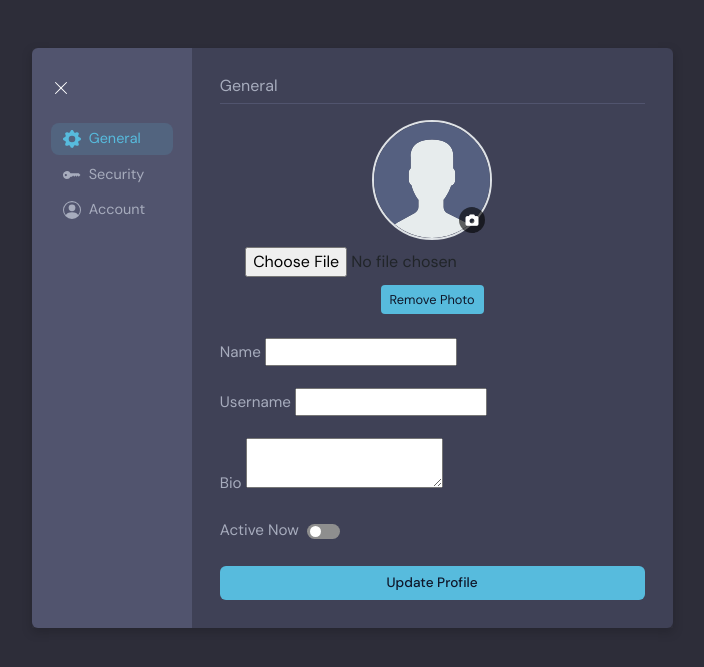
After one commit to athikapriya/django-studyhub, a Django app: template base/templates/users/user_edit.html in a window 1280 px wide. The commit adds this page. Shown: the top 667 px of the page, without its empty margins (288-992 px from the left). Run offline with Django 3.2, Linux system fonts and the light colour scheme; the template is opened without the code that fills it, so the values that code supplies are empty, except form fields; tables that the repository leaves empty hold one stand-in row (values such as "Sample post"); form fields are guessed from the names that the template uses; some libraries are stand-ins or nearby versions.

Commit message:
refactor: move user profile edit into settings layout with sidebar navigation

```diff
--- a/base/forms.py
+++ b/base/forms.py
@@ -72,7 +72,7 @@ class EditUserForm(ModelForm):
             }),
             "bio": forms.Textarea(attrs={
                 "class": "form-control form-control-sm form-input-custom",
-                "rows": 4,
+                "rows": 3,
                 "style": "resize:none;"
             }),
             'avatar': forms.FileInput(attrs=
--- a/base/templates/base/navbar.html
+++ b/base/templates/base/navbar.html
@@ -165,16 +165,7 @@ nav .dropdown-menu {
                     </li>
 
                     <li>
-                        <a class="dropdown-item d-flex align-items-center " href="{% url 'user-edit' request.user.username %}" >
-                            <svg xmlns="http://www.w3.org/2000/svg" width="16" height="16" fill="currentColor" class="bi bi-pen-fill me-2" viewBox="0 0 16 16">
-                                <path d="m13.498.795.149-.149a1.207 1.207 0 1 1 1.707 1.708l-.149.148a1.5 1.5 0 0 1-.059 2.059L4.854 14.854a.5.5 0 0 1-.233.131l-4 1a.5.5 0 0 1-.606-.606l1-4a.5.5 0 0 1 .131-.232l9.642-9.642a.5.5 0 0 0-.642.056L6.854 4.854a.5.5 0 1 1-.708-.708L9.44.854A1.5 1.5 0 0 1 11.5.796a1.5 1.5 0 0 1 1.998-.001"/>
-                            </svg>
-                            Edit Profile
-                        </a>
-                    </li>
-
-                    <li>
-                        <a class="dropdown-item d-flex align-items-center" href="#" >
+                        <a class="dropdown-item d-flex align-items-center" href="{% url 'user-edit' request.user.username %}" >
                             <svg xmlns="http://www.w3.org/2000/svg" width="16" height="16" fill="currentColor" class="bi bi-gear-fill me-2" viewBox="0 0 16 16">
                                 <path d="M9.405 1.05c-.413-1.4-2.397-1.4-2.81 0l-.1.34a1.464 1.464 0 0 1-2.105.872l-.31-.17c-1.283-.698-2.686.705-1.987 1.987l.169.311c.446.82.023 1.841-.872 2.105l-.34.1c-1.4.413-1.4 2.397 0 2.81l.34.1a1.464 1.464 0 0 1 .872 2.105l-.17.31c-.698 1.283.705 2.686 1.987 1.987l.311-.169a1.464 1.464 0 0 1 2.105.872l.1.34c.413 1.4 2.397 1.4 2.81 0l.1-.34a1.464 1.464 0 0 1 2.105-.872l.31.17c1.283.698 2.686-.705 1.987-1.987l-.169-.311a1.464 1.464 0 0 1 .872-2.105l.34-.1c1.4-.413 1.4-2.397 0-2.81l-.34-.1a1.464 1.464 0 0 1-.872-2.105l.17-.31c.698-1.283-.705-2.686-1.987-1.987l-.311.169a1.464 1.464 0 0 1-2.105-.872zM8 10.93a2.929 2.929 0 1 1 0-5.86 2.929 2.929 0 0 1 0 5.858z"/>
                             </svg>
--- /dev/null
+++ b/base/templates/users/user_edit.html
@@ -0,0 +1,167 @@
+{% extends 'base/main.html' %}
+{% load static %}
+
+{% block css %}
+<link rel="stylesheet" href="{% static 'css/users/style.css' %}">
+{% endblock %}
+
+{% block content %}
+<main class="account-settings">
+    <div class="container">
+        <div class="row my-5">
+            <div class="col-lg-9 col-xl-7 mx-auto">
+                <div class="d-flex">
+                    <div class="row g-0" style="box-shadow: 0 4px 10px rgba(0, 0, 0, 0.18);">
+
+                        <div class="col-2 col-md-4 col-lg-3 color-bg-surface settings-sidebar">
+                            <div class="settings-header">
+                                <a href="javascript:history.back()"  class="text-decoration-none " style="color: var(--color-text-primary)">
+                                    <svg xmlns="http://www.w3.org/2000/svg" width="16" height="16" fill="currentColor" class="bi bi-x-lg" viewBox="0 0 16 16">
+                                        <path d="M2.146 2.854a.5.5 0 1 1 .708-.708L8 7.293l5.146-5.147a.5.5 0 0 1 .708.708L8.707 8l5.147 5.146a.5.5 0 0 1-.708.708L8 8.707l-5.146 5.147a.5.5 0 0 1-.708-.708L7.293 8z"/>
+                                    </svg>
+                                </a>
+                            </div>
+
+                            <div class="settings-links">
+                                <ul class="mb-0 ps-0 ">
+                                    <li class="mt-4 mb-1">
+                                        <a href="{% url 'user-edit' request.user.username %}" class="setting-link d-flex align-items-center gap-2 active">
+                                            <svg xmlns="http://www.w3.org/2000/svg" width="16" height="16" fill="currentColor" class="bi bi-gear-fill" viewBox="0 0 16 16">
+                                                <path d="M9.405 1.05c-.413-1.4-2.397-1.4-2.81 0l-.1.34a1.464 1.464 0 0 1-2.105.872l-.31-.17c-1.283-.698-2.686.705-1.987 1.987l.169.311c.446.82.023 1.841-.872 2.105l-.34.1c-1.4.413-1.4 2.397 0 2.81l.34.1a1.464 1.464 0 0 1 .872 2.105l-.17.31c-.698 1.283.705 2.686 1.987 1.987l.311-.169a1.464 1.464 0 0 1 2.105.872l.1.34c.413 1.4 2.397 1.4 2.81 0l.1-.34a1.464 1.464 0 0 1 2.105-.872l.31.17c1.283.698 2.686-.705 1.987-1.987l-.169-.311a1.464 1.464 0 0 1 .872-2.105l.34-.1c1.4-.413 1.4-2.397 0-2.81l-.34-.1a1.464 1.464 0 0 1-.872-2.105l.17-.31c.698-1.283-.705-2.686-1.987-1.987l-.311.169a1.464 1.464 0 0 1-2.105-.872zM8 10.93a2.929 2.929 0 1 1 0-5.86 2.929 2.929 0 0 1 0 5.858z"/>
+                                            </svg>
+                                            <span>General </span>
+                                        </a>
+                                    </li>
+                                    <li class="mb-1">
+                                        <a href="" class="setting-link d-flex align-items-center gap-2">
+                                            <svg xmlns="http://www.w3.org/2000/svg" width="16" height="16" fill="currentColor" class="bi bi-key-fill" viewBox="0 0 16 16">
+                                                <path d="M3.5 11.5a3.5 3.5 0 1 1 3.163-5H14L15.5 8 14 9.5l-1-1-1 1-1-1-1 1-1-1-1 1H6.663a3.5 3.5 0 0 1-3.163 2M2.5 9a1 1 0 1 0 0-2 1 1 0 0 0 0 2"/>
+                                            </svg>
+                                            <span>Security</span>
+                                        </a>
+                                    </li>
+                                    <li>
+                                        <a href="" class="setting-link d-flex align-items-center gap-2">
+                                            <svg xmlns="http://www.w3.org/2000/svg" width="15" height="15" fill="currentColor" class="bi bi-person-circle" viewBox="0 0 16 16">
+                                                <path d="M11 6a3 3 0 1 1-6 0 3 3 0 0 1 6 0"/>
+                                                <path fill-rule="evenodd" d="M0 8a8 8 0 1 1 16 0A8 8 0 0 1 0 8m8-7a7 7 0 0 0-5.468 11.37C3.242 11.226 4.805 10 8 10s4.757 1.225 5.468 2.37A7 7 0 0 0 8 1"/>
+                                            </svg>
+                                            <span>Account</span>
+                                        </a>
+                                    </li>
+                                </ul>
+                            </div>
+                        </div>
+                        <div class="col-10 col-md-8 col-lg-9  color-bg-main settings-main">
+                            <div>
+                                <h5 style="border-bottom: 1px solid var(--color-neutral);" class="pb-2 color-text-tertiary fw-normal">General</h5>
+                            </div>
+                            <form method="POST" enctype="multipart/form-data" class="">
+                                {% csrf_token %}
+
+                                <!-- Avatar Circle with Camera Icon -->
+                                <div class="text-center mb-4 position-relative d-inline-block">
+                                    <label for="id_avatar" style="cursor:pointer; position: relative;">
+                                        {% if user.avatar %}
+                                            <img src="{{ user.avatar.url }}" id="avatarPreview" class="rounded-circle" width="120" height="120" style="object-fit: cover;" alt="avatar">
+                                        {% else %}
+                                            <img src="{% static 'images/profile.svg' %}" id="avatarPreview" class="rounded-circle" width="120" height="120" style="object-fit: cover;" alt="avatar">
+                                        {% endif %}
+
+                                        <div class="camera-overlay">
+                                            <i class="fa fa-camera text-white"></i>
+                                        </div>
+                                    </label>
+                                    {{ form.avatar }}
+                                    <input type="hidden" name="remove_avatar" id="removeAvatarInput" value="false">
+
+                                    <!-- Remove Photo Button -->
+                                    <div class="mt-2">
+                                        <button type="button" class="btn btn-sm" id="removePhotoBtn">Remove Photo</button>
+                                    </div>
+                                </div>
+
+                                <!-- Other Fields -->
+                                <div class="mb-3">
+                                    <label class="form-label">Name</label>
+                                    {{ form.name }}
+
+                                    {% for error in form.name.errors %}
+                                        <div class="text-white-50 small mt-1 fst-italic error-msg">
+                                            {{ error }}
+                                        </div>
+                                    {% endfor %}
+                                </div>
+
+                                <div class="mb-3">
+                                    <label class="form-label">Username</label>
+                                    {{ form.username }}
+
+                                    {% for error in form.username.errors %}
+                                        <div class="text-white-50 small mt-1 fst-italic error-msg">
+                                            {{ error }}
+                                        </div>
+                                    {% endfor%}
+                                </div>
+
+                                <div class="mb-3">
+                                    <label class="form-label">Bio</label>
+                                    {{ form.bio }}
+
+                                    {% for error in form.bio.errors %}
+                                        <div class="text-white-50 small mt-1 fst-italic error-msg">
+                                            {{ error }}
+                                        </div>
+                                    {% endfor %}
+                                </div>
+
+                                <div class="mb-3 d-flex align-items-center gap-2">
+                                    <label class="form-label mb-0">Active Now</label>
+                                    <label class="switch mb-0">
+                                        <input type="checkbox" name="is_online" id="id_is_online" {% if user.is_online %}checked{% endif %}>
+                                        <span class="slider round"></span>
+                                    </label>
+                                </div>
+
+                                <button type="submit" class="btn w-100 mt-2 update-btn">Update Profile</button>
+                            </form>
+                        </div>
+
+
+                    </div>
+                </div>
+            </div>
+        </div>
+    </div>
+</main>
+
+
+
+<!-- JS -->
+<script>
+const avatarInput = document.getElementById("id_avatar");
+const avatarPreview = document.getElementById("avatarPreview");
+const removeBtn = document.getElementById("removePhotoBtn");
+const defaultAvatar = "{% static 'images/profile.svg' %}";
+
+// Preview selected image
+avatarInput.addEventListener("change", function() {
+    const file = this.files[0];
+    if(file){
+        const reader = new FileReader();
+        reader.onload = function(e){
+            avatarPreview.src = e.target.result;
+        }
+        reader.readAsDataURL(file);
+    }
+});
+
+// Remove photo and reset to default
+removeBtn.addEventListener("click", function(){
+    avatarInput.value = "";
+    avatarPreview.src = defaultAvatar;
+    document.getElementById("removeAvatarInput").value = "true";
+});
+</script>
+
+{% endblock %}
--- a/base/urls.py
+++ b/base/urls.py
@@ -32,7 +32,7 @@ urlpatterns = [
     path("<str:username>/", views.userProfile, name="user-profile"),
 
     # =============== Profile edit ===============
-    path("<str:username>/edit/", views.user_edit, name="user-edit"),
+    path("<str:username>/settings/update-profile/", views.user_edit, name="user-edit"),
 
     # =============== Activities + Notifications ===============
     path("<str:username>/activity/", views.user_activity, name="activity"),
--- a/base/views.py
+++ b/base/views.py
@@ -381,7 +381,7 @@ def user_edit(request, username):
         "form": form,
         "user": user
     }
-    return render(request, "base/user_edit.html", context)
+    return render(request, "users/user_edit.html", context)
 # ============================== user profile settings view ends here ==============================
 
 
--- /dev/null
+++ b/static/css/users/style.css
@@ -0,0 +1,199 @@
+
+nav{
+    display: none !important;
+}
+
+.settings-sidebar{
+    border-top-left-radius: 6px;
+    border-bottom-left-radius: 6px;
+}
+
+.settings-main{
+    border-top-right-radius: 6px;
+    border-bottom-right-radius: 6px;
+    padding: 1.75rem ;
+}
+
+.account-settings a{
+    text-decoration: none;
+}
+
+/* user edit starts */
+#avatarPreview {
+    border: 2px solid #dee2e6;
+    transition: 0.3s;
+    display: block;
+}
+
+#avatarPreview:hover {
+    opacity: 0.8;
+}
+
+.camera-overlay {
+    width: 26px;
+    height: 26px;
+    border-radius: 50%;
+    background-color: rgba(0,0,0,0.6);
+    position: absolute;
+    bottom: 7px;
+    right: 7px;
+    cursor: pointer;
+    font-size: 13px;
+    display: flex;
+    justify-content: center;
+    align-items: center;
+    transition: background 0.2s;
+}
+
+.camera-overlay:hover {
+    background-color: rgba(0,0,0,0.8);
+}
+
+#removePhotoBtn {
+    display: inline-block;
+    background-color: var(--color-primary);
+    color: var(--color-btn-primary);
+    font-size: 0.8rem;
+    transition: 0.3s;
+}
+
+.update-btn{
+    background-color: var(--color-primary);
+    color: var(--color-btn-primary);
+    font-size: 0.85rem;
+    font-weight: 500;
+    transition: 0.3s;
+}
+
+.update-btn:hover, #removePhotoBtn:hover{
+    color: var(--color-text-primary);
+    background-color: var(--color-btn-secondary);
+}
+
+.switch {
+    position: relative;
+    display: inline-block;
+    width: 34px;
+    height: 16.5px;
+}
+
+.switch input {
+    display:none;
+}
+
+.slider {
+    position: relative;
+    display: inline-block;
+    width: 33px;
+    height: 14.5px;
+    border-radius: 16.5px;
+    background-color: #8e8e8e;
+    transition: 0.4s;
+}
+
+.slider:before {
+    content: "";
+    position: absolute;
+    height: 11px;
+    width: 11px;
+    left: 3px;
+    bottom: 2px;
+    background-color: #fff;
+    transition: 0.4s;
+    border-radius: 50%;
+}
+
+input:checked + .slider:before {
+    transform: translateX(16px);
+}
+
+input:checked + .slider {
+    background-color: #28a745;
+}
+/* user edit ends */
+
+.settings-header{
+    padding: 1.7rem 1.35rem 0rem;
+}
+
+.settings-links{
+    padding: 0rem 1.2rem 0rem ;
+}
+
+.setting-link{
+    background: transparent;
+    color: var(--color-text-tertiary);
+    border-radius: 8px;
+    padding: 5px 12px;
+    transition: all 0.25s ease;
+    font-weight: 400;
+    font-size: 0.9rem;
+}
+
+.setting-link:hover{
+    background: rgba(87, 187, 221, 0.15);
+    color: var(--color-primary);
+}
+
+.setting-link.active{
+    background: rgba(87, 187, 221, 0.15);
+    color: var(--color-primary);
+}
+
+.account-settings h5{
+    font-size: 1rem;
+}
+
+.account-settings form{
+    margin-top: 1rem;
+}
+
+.setting-link svg {
+    flex-shrink: 0;
+    width: 18px;
+    height: 18px;
+}
+
+/* responsiveness */
+
+@media (max-width: 767px) {
+
+    .settings-header {
+        text-align: center;
+        padding-top: 1rem;
+    }
+
+    .settings-header a {
+        display: inline-flex;
+        justify-content: center;
+        align-items: center;
+        width: 30px;
+        height: 30px;
+        margin: 0 auto;
+        border-radius: 50%;
+    }
+
+    .settings-links li {
+        flex: 1;
+        text-align: center;
+    }
+
+    .setting-link {
+        padding: 0;
+        width: 30px;
+        height: 30px;
+        margin: 0 auto;
+        border-radius: 50%;
+        display: flex;
+        justify-content: center;
+        align-items: center;
+    }
+
+    .setting-link span {
+        display: none;
+    }
+
+    .setting-link.active {
+        background: rgba(87, 187, 221, 0.15);
+    }
+}
```
Also changed, not shown: base/templates/base/user_edit.html (deleted, +0 -219 lines).
